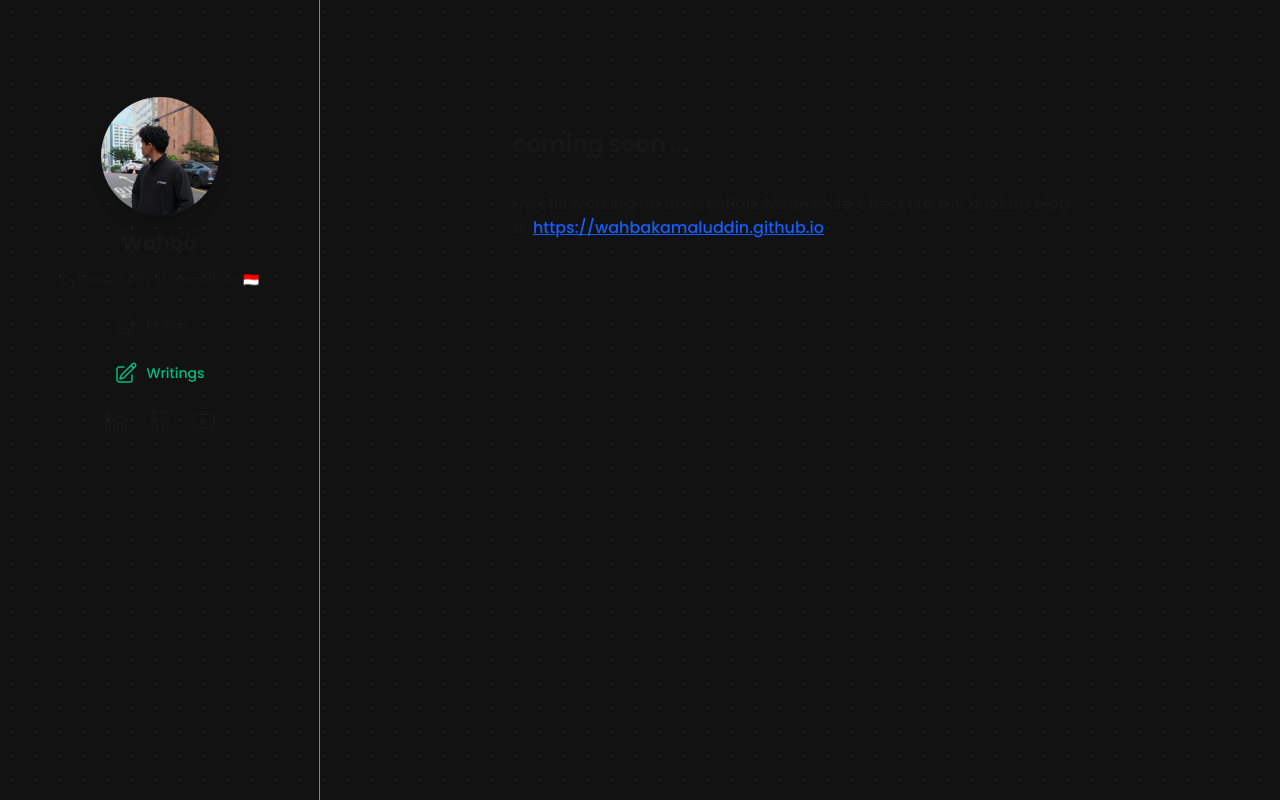
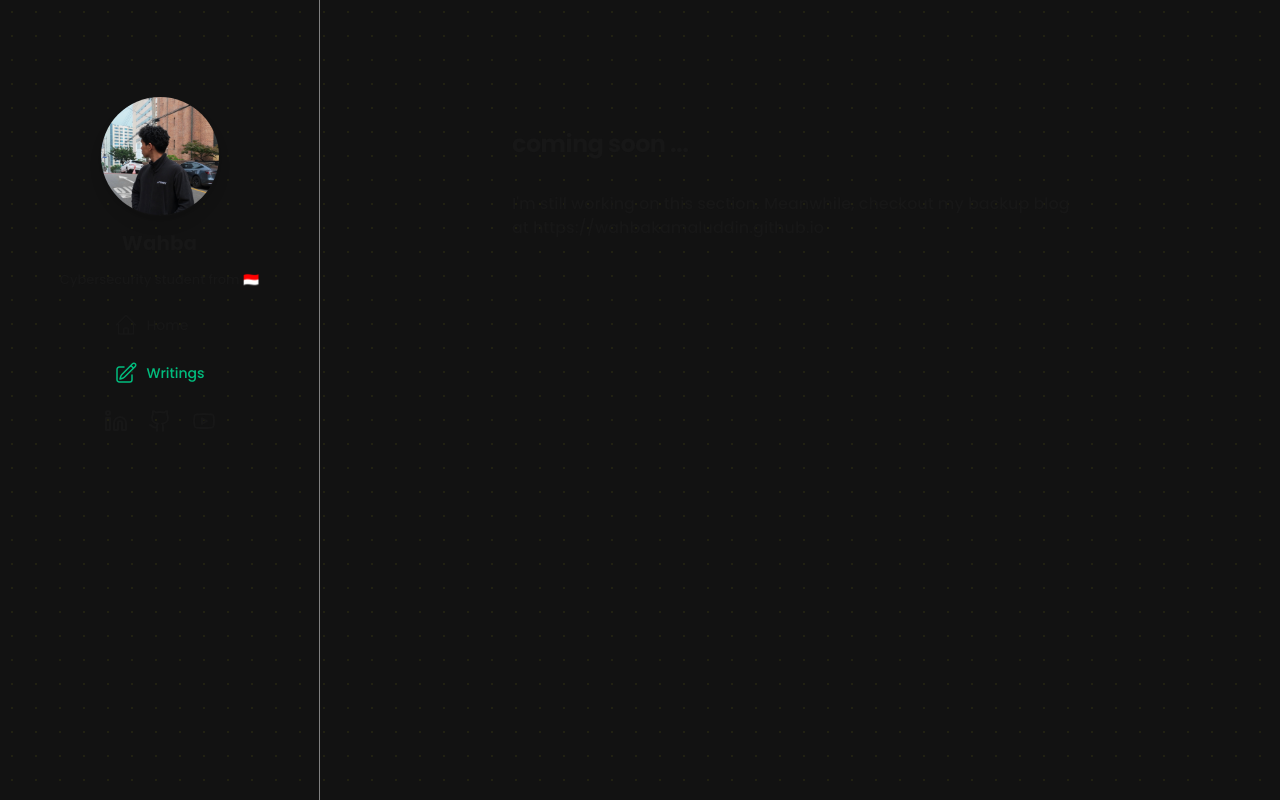
Before and after one commit to wahbakamaluddin/blog1, a Next.js app: page /writings in a window 1280 px wide. Built offline with nearby package versions, Linux system fonts and the light colour scheme.

Commit message:
Fix some errors

```diff
--- a/app/ui/sidenav/NavLinks.tsx
+++ b/app/ui/sidenav/NavLinks.tsx
@@ -3,8 +3,6 @@
 import {
     HomeIcon,
     PencilSquareIcon,
-    LockClosedIcon,
-    CodeBracketIcon,
 } from "@heroicons/react/24/outline";
 import Link from "next/link";
 import { usePathname } from "next/navigation";
--- a/app/writings/page.tsx
+++ b/app/writings/page.tsx
@@ -5,15 +5,7 @@ export default function Page () {
             coming soon ...
         </h1>
         <p className="mb-4">
-        I'm still working on this section. Meanwhile, checkout my backup blog at{' '}
-        <a
-            href="https://wahbakamaluddin.github.io"
-            className="text-blue-600 underline hover:text-blue-800"
-            target="_blank"
-            rel="noopener noreferrer"
-        >
-            https://wahbakamaluddin.github.io
-        </a>
+        {"I'm still working on this section. Meanwhile, checkout my backup blog at https://wahbakamaluddin.github.io"}
         </p>
         </section>
     )
```
